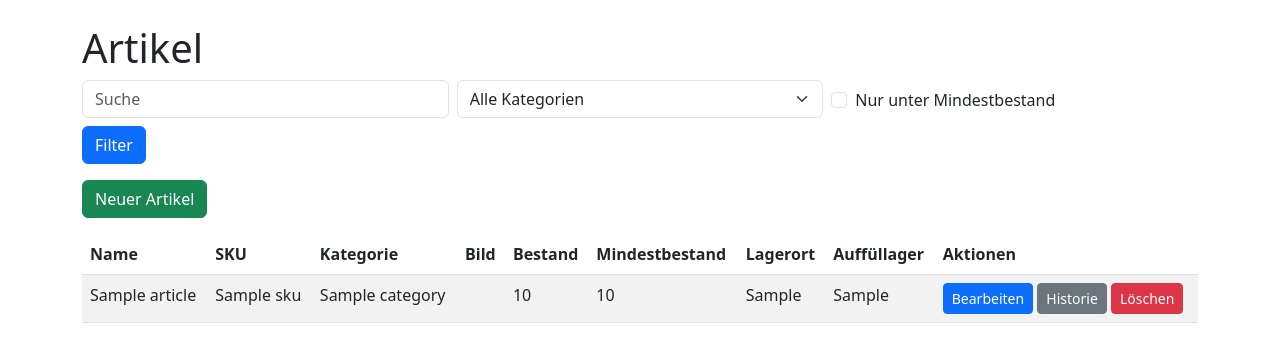
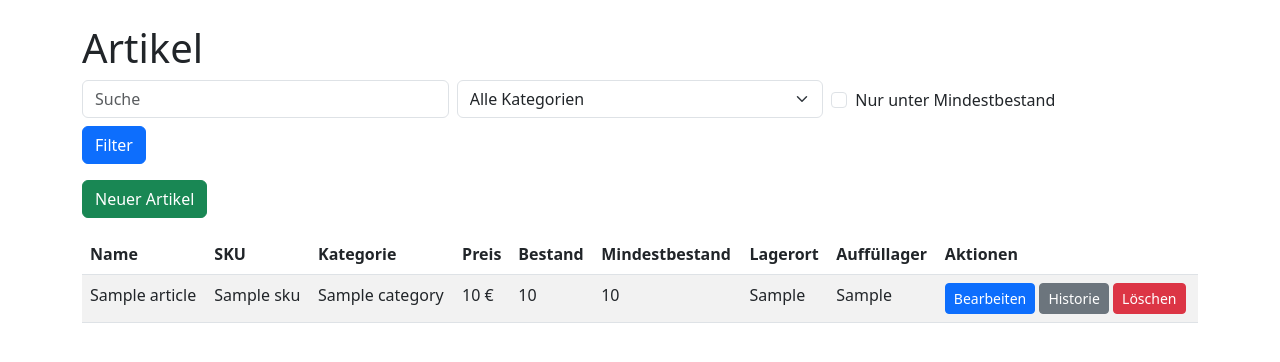
Before and after one commit to Phantomias1403/Lagerbestand, a Python web app: template app/templates/index.html in a window 1280 px wide. Shown: the part 56-418 px from the top of the page. Run offline with Jinja, Linux system fonts and the light colour scheme; the template is opened without the code that fills it: most values are stand-ins (such as "Sample title", 1, 10 or a date in 2020).

Commit message:
Update index.html

```diff
--- a/app/templates/index.html
+++ b/app/templates/index.html
@@ -29,18 +29,14 @@
 </div>
 <div class="table-responsive">
 <table class="table table-striped">
-  <thead><tr><th>Name</th><th>SKU</th><th>Kategorie</th><th>Bild</th><th>Bestand</th><th>Mindestbestand</th><th>Lagerort</th><th>Auffüllager</th><th>Aktionen</th></tr></thead>
+  <thead><tr><th>Name</th><th>SKU</th><th>Kategorie</th><th>Preis</th><th>Bestand</th><th>Mindestbestand</th><th>Lagerort</th><th>Auffüllager</th><th>Aktionen</th></tr></thead>
   <tbody>
     {% for a in articles %}
     <tr class="{% if a.stock < a.minimum_stock %}table-danger{% endif %}">
       <td>{{ a.name }}</td>
       <td>{{ a.sku }}</td>
       <td>{{ a.category }}</td>
-      <td>
-        {% if a.image %}
-        <!--<img src="{{ a.image }}" style="max-height: 60px;">-->
-        {% endif %}
-      </td>
+      <td>{{ a.price | round(2) }} €</td>
       <td>{{ a.stock }}</td>
       <td>{{ a.minimum_stock }}</td>
       <td>{{ a.location_primary }}</td>
```
